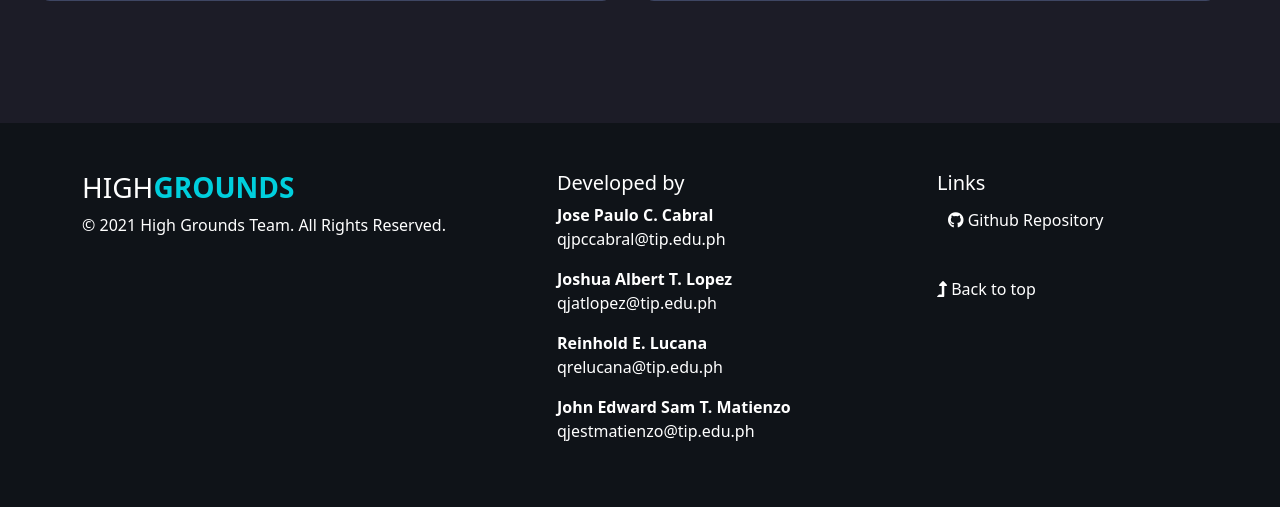
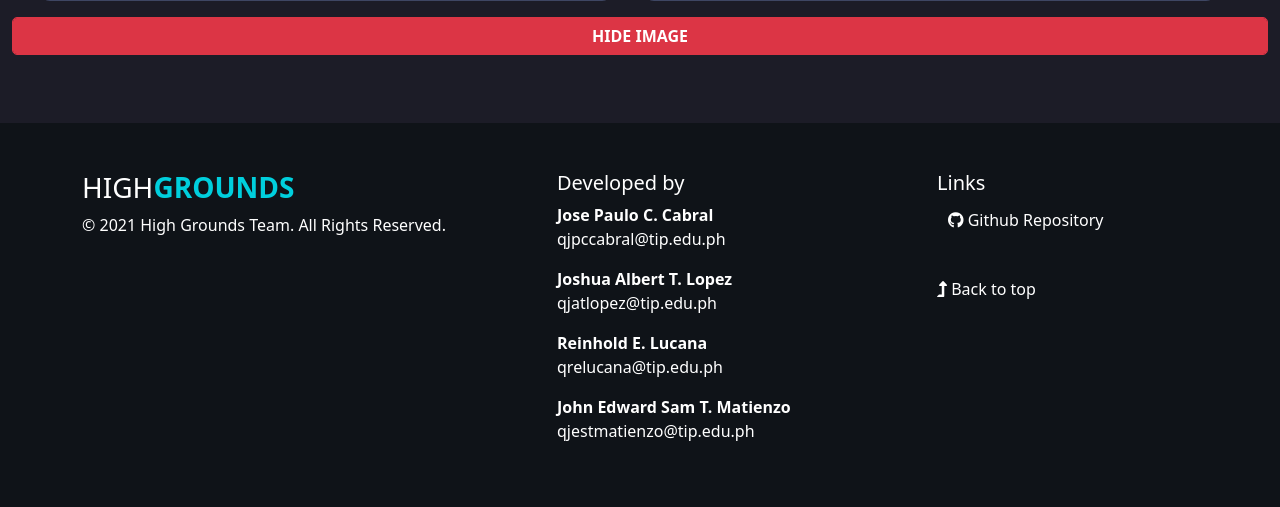
Before and after one commit to paucabral/Image-Steganography-Tool, a Flask app: page /image-to-image/encode in a window 1280 px wide. Shown: the part 763-1270 px from the top of the page. Run offline with Flask 2, Linux system fonts and the light colour scheme; some libraries are stand-ins or nearby versions.

Commit message:
Added submit button for encodes.

```diff
--- a/templates/image-to-image-encode.html
+++ b/templates/image-to-image-encode.html
@@ -66,6 +66,11 @@
         </div>
       </div>
     </div>
+    <div class="row container-fluid g-0">
+      <button type="submit" class="btn-danger form-control" style="font-weight: bold; border-radius: 5px;">
+        HIDE IMAGE
+      </button>
+    </div>
   </div>
 </form>
 {% endblock %}
--- a/templates/text-to-image-encode.html
+++ b/templates/text-to-image-encode.html
@@ -56,7 +56,7 @@
           </div>
           <div class="row">
             <div class="mb-3">
-              <button class="btn-primary form-control" style="font-weight: bold; border-radius: 5px;">
+              <button type="submit" class="btn-primary form-control" style="font-weight: bold; border-radius: 5px;">
                 HIDE TEXT
               </button>
             </div>
```
